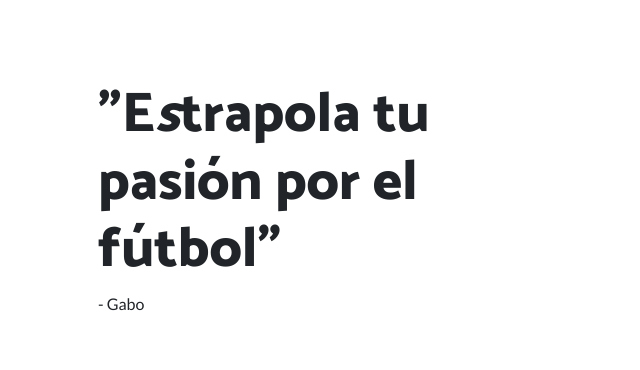
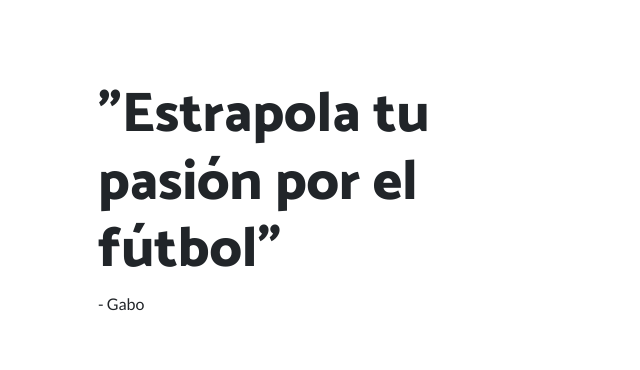
Before and after one commit to gespinoza/copaapichirre, a website: page index.html in a window 1280 px wide. Shown: the part 569-939 px from the top of the page, 35-675 px from the left. Drawn offline with Linux system fonts and the light colour scheme.

Commit message:
Estrapola remove italic

```diff
--- a/index.html
+++ b/index.html
@@ -76,7 +76,7 @@
         </div>
         <div class="col-lg-6 order-lg-1">
           <div class="p-5">
-            <h3 class="display-4">"E<i>s</i>trapola tu pasión por el fútbol"</h3>
+            <h3 class="display-4">"Estrapola tu pasión por el fútbol"</h3>
             <p>- Gabo</p>
           </div>
         </div>
```
